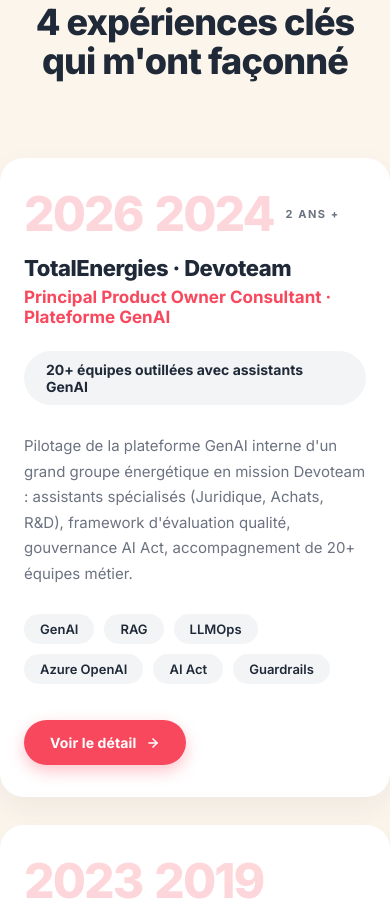
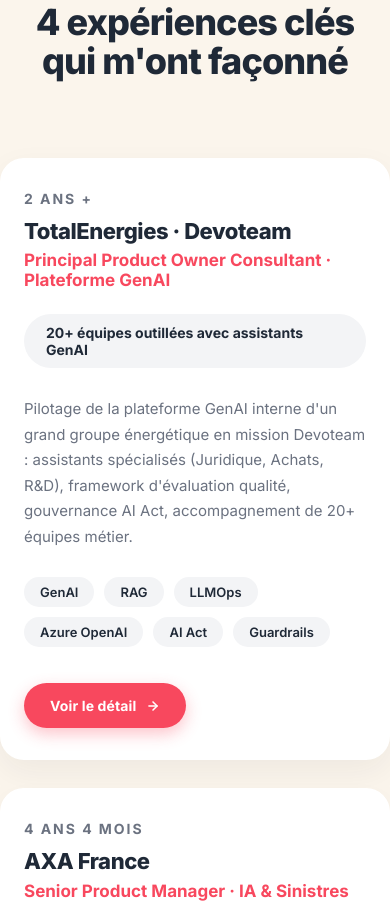
Before and after one commit to ilyadevoteam/dossier-competence-template, a website: page index.html in a window 390 px wide. Shown: the part 2296-3204 px from the top of the page. Drawn offline with Linux system fonts and the light colour scheme.

Commit message:
Bump .exp-duration font-size +50% and hide the years on narrow viewports
- Promote the duration label from 11px to 16px (desktop) and 14px (mobile) so the timeline data is readable at a glance
- Hide the two stacked years (start / end) at <980px to avoid crowding 'year year duration' on a single line — only the duration remains under the company name

```diff
--- a/index.html
+++ b/index.html
@@ -595,7 +595,7 @@
   }
   .exp-duration {
     margin-top: 14px;
-    font-size: 11px;
+    font-size: 16px;
     font-weight: 700;
     color: var(--text-soft);
     letter-spacing: 0.14em;
@@ -894,21 +894,15 @@
     .hero .hero-stats { order: 7; }
     .section { padding: 60px 32px; }
     .ed-cert-grid { grid-template-columns: 1fr; }
-    /* On narrow viewports the 2-column card folds: year block sits on a row above
-       the content (years side-by-side instead of stacked, duration beside them). */
+    /* On narrow viewports the 2-column card folds. Years are hidden — the
+       duration alone keeps the timeline information readable without crowding. */
     .experience-card {
       grid-template-columns: 1fr;
-      gap: 18px;
+      gap: 12px;
       padding: 32px 24px;
     }
-    .exp-year-block {
-      flex-direction: row;
-      align-items: baseline;
-      gap: 12px;
-      flex-wrap: wrap;
-    }
-    .exp-year { font-size: 48px; }
-    .exp-duration { margin-top: 0; align-self: center; }
+    .exp-year { display: none; }
+    .exp-duration { margin-top: 0; font-size: 14px; }
   }
   /* ===== DESKTOP (>=1400px) =====
      Chat is always visible. Content reserves 540px on the right via margin-right
```
